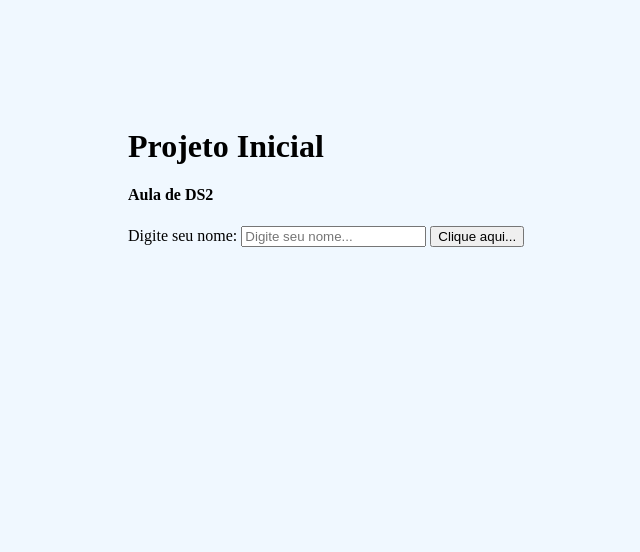
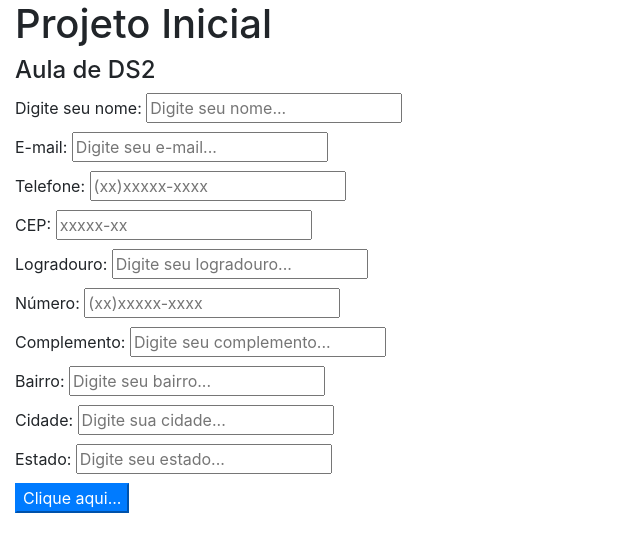
Before and after one commit to NicollayDavi/projeto-inicial, a plain HTML site: page index.html in a window 1280 px wide. Shown: the whole page, without its empty margins (0-640 px from the left). Drawn offline with nearby package versions, Linux system fonts and the light colour scheme.

Commit message:
var nome

```diff
--- a/index.html
+++ b/index.html
@@ -6,17 +6,74 @@
     <meta name="viewport" content="width=device-width, initial-scale=1.0">
     <title>Projeto Inicial</title>
     <link rel="stylesheet" href="estilo.css" >
+    <link rel="stylesheet" href="https://stackpath.bootstrapcdn.com/bootstrap/4.1.3/css/bootstrap.min.css" integrity="sha384-MCw98/SFnGE8fJT3GXwEOngsV7Zt27NXFoaoApmYm81iuXoPkFOJwJ8ERdknLPMO" crossorigin="anonymous">
 </head>
-<body>
+<body class="container-fluid">
     <h1>Projeto Inicial</h1>
     <div>
         <h4>Aula de DS2</h4>
-        <label for="nome">Digite seu nome:</label>
-        <input type="text" id nome="nome" name="nome"
-                    placeholder="Digite seu nome...">
-        <input type="button" value="Clique aqui..." id="botao" name="botao">
-        <script src="./scripts.js" ></script>
+        <form>
+        <div class="mb-1">
+            <label for="nome">Digite seu nome:</label>
+            <input type="text" id="nome" name="nome" placeholder="Digite seu nome...">
+        </div>
+        <div class="mb-1">
+            <label for="email">E-mail:</label>
+            <input type="text" id="email" name="email"
+            placeholder="Digite seu e-mail...">
+        </div>
+        <div class="mb-1">
+            <label for="telefone">Telefone:</label>
+            <input type="text" id="telefone" name="telefone"
+            placeholder="(xx)xxxxx-xxxx">
+        </div>
+        <div class="mb-1">
+            <label for="CEP">CEP:</label>
+            <input type="text" id="CEP" name="CEP"
+            placeholder="xxxxx-xx">
+        </div>
+        <div class="mb-1">
+            <label for="logradouro">Logradouro:</label>
+            <input type="text" id="logradouro" name="logradouro"
+            placeholder="Digite seu logradouro...">
+        </div>
+        <div class="mb-1">
+            <label for="número">Número:</label>
+            <input type="text" id="número" name="número"
+            placeholder="(xx)xxxxx-xxxx">
+        </div>
+        <div class="mb-1">
+            <label for="complemento">Complemento:</label>
+            <input type="text" id="complemento" name="complemento"
+            placeholder="Digite seu complemento...">
+        </div>
+        <div class="mb-1">
+            <label for="bairro">Bairro:</label>
+            <input type="text" id="bairro" name="bairro"
+            placeholder="Digite seu bairro...">
+        </div>
+        <div class="mb-1">
+            <label for="cidade">Cidade:</label>
+            <input type="text" id="cidade" name="cidade"
+            placeholder="Digite sua cidade...">
+        </div>
+        <div class="mb-1">
+            <label for="estado">Estado:</label>
+            <input type="text" id="estado" name="estado"
+            placeholder="Digite seu estado...">
+        </div>
+          <input type="button" value="Clique aqui..."
+               class="btn-primary" id="botao" name="botao">
+        </form>
+        <div class="m-2 p-1 text-center" id="saida-de-dados">
+
+        </div>
     </div>
+
+    <script src="./scripts.js" ></script>
+    <script src="https://code.jquery.com/jquery-3.3.1.slim.min.js" integrity="sha384-q8i/X+965DzO0rT7abK41JStQIAqVgRVzpbzo5smXKp4YfRvH+8abtTE1Pi6jizo" crossorigin="anonymous"></script>
+    <script src="https://cdnjs.cloudflare.com/ajax/libs/popper.js/1.14.3/umd/popper.min.js" integrity="sha384-ZMP7rVo3mIykV+2+9J3UJ46jBk0WLaUAdn689aCwoqbBJiSnjAK/l8WvCWPIPm49" crossorigin="anonymous"></script>
+    <script src="https://stackpath.bootstrapcdn.com/bootstrap/4.1.3/js/bootstrap.min.js" integrity="sha384-ChfqqxuZUCnJSK3+MXmPNIyE6ZbWh2IMqE241rYiqJxyMiZ6OW/JmZQ5stwEULTy" crossorigin="anonymous"></script>
 
 </body>
 </html>
--- a/scripts.js
+++ b/scripts.js
@@ -2,7 +2,28 @@ const botao = document.getElementById("botao");
 botao.addEventListener("click", alertar);
 
 var nome = document.getElementById("nome");
+var saida = document.getElementById("saida-de-dados");
+var email = document.getElementById("email");
+var telefone = document.getElementById("telefone");
+var CEP = document.getElementById("CEP");
+var logradoruo = document.getElementById("logradouro");
+var número = document.getElementById("número");
+var complemento = document.getElementById("complemento");
+var bairro = document.getElementById("bairro");
+var cidade = document.getElementById("cidade");
+var estado = document.getElementById("estado");
+function alertar(){
+    // alert("O nome inserido foi" + nome.value);
 
-function alertar(){
-     alert("O nome inserido foi" + nome);
+     saida.innerText = "Nome:" + nome.value +
+     "\n E-mail: " + email.value +
+     "\n Telefone: " + telefone.value +
+     "\n CEP: " + CEP.value +
+     "\n Logradouro: " + logradouro.value +
+     "\n Número: " + número.value +
+     "\n Complemento: " + complemento.value +
+     "\n Bairro: " + bairro.value +
+     "\n Cidade: " + cidade.value +
+     "\n Estado: " + estado.value;
+
 }
```
